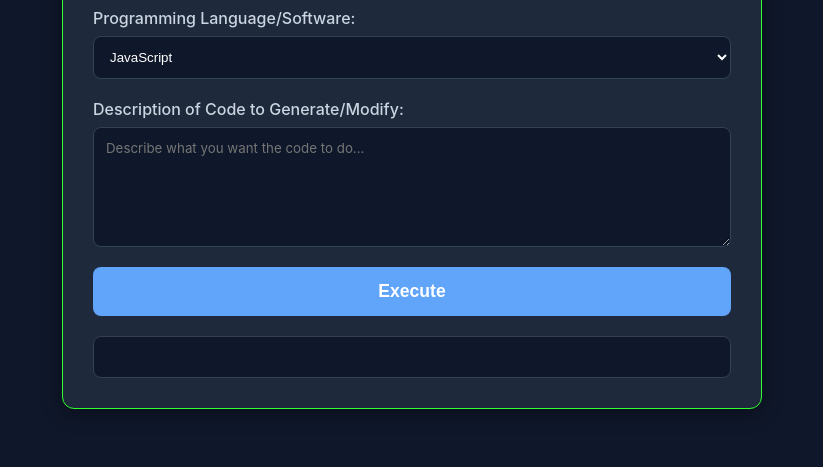
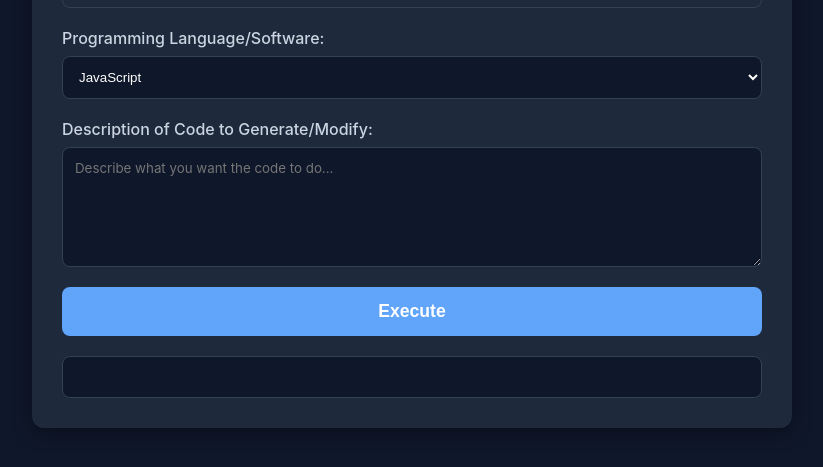
Before and after one commit to cee-tv/Aicode2, a plain HTML site: page index.html in a window 1280 px wide. Shown: the part 303-770 px from the top of the page, without its empty margins (228-1051 px from the left). Drawn offline with nearby package versions, Linux system fonts and the light colour scheme.

Commit message:
Update style.css

```diff
--- a/style.css
+++ b/style.css
@@ -1,5 +1,4 @@
 /* Master style sheet that imports all other CSS files */
-@import 'terminal-theme.css';
 @import 'base.css';
 @import 'layout.css';
 @import 'mode-styles.css';
```
